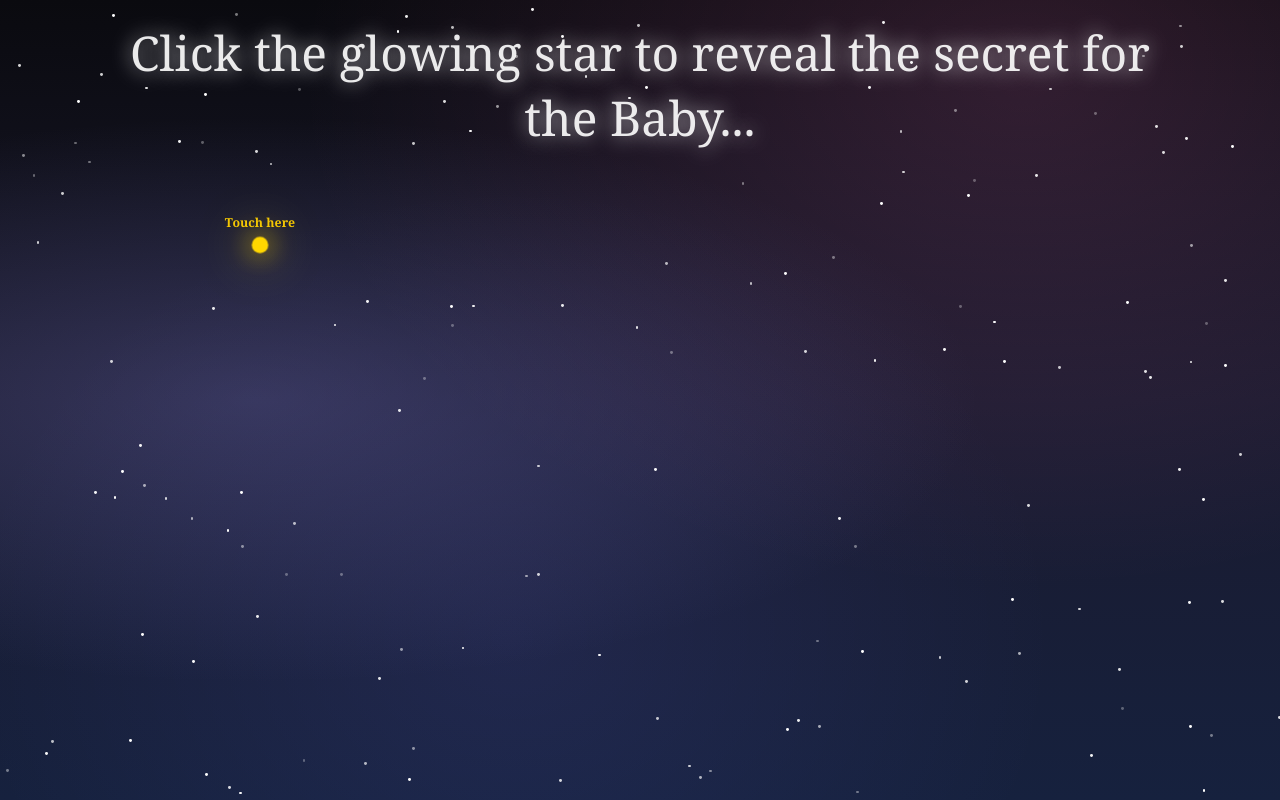
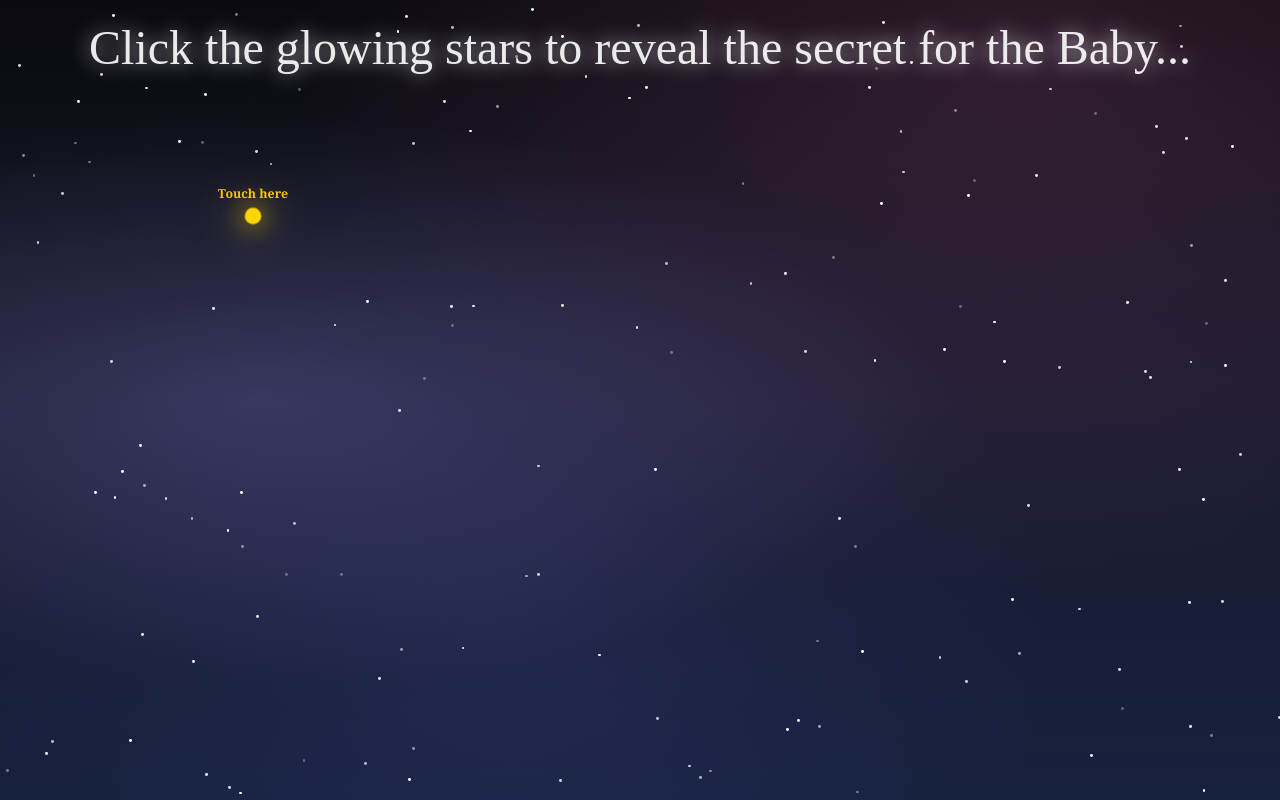
Before and after one commit to ArtisArtStudio/StrshOsGnd, a plain HTML site: page gender_reveal_constellation.html in a window 1280 px wide. Drawn offline with Linux system fonts and the light colour scheme; a web font is replaced by a local one.

Commit message:
major update

```diff
--- a/gender_reveal_constellation.html
+++ b/gender_reveal_constellation.html
@@ -4,6 +4,9 @@
     <meta charset="UTF-8">
     <meta name="viewport" content="width=device-width, initial-scale=1.0, user-scalable=no, viewport-fit=cover"/>
     <meta name="color-scheme" content="dark only">
+    <link rel="preconnect" href="https://fonts.googleapis.com">
+    <link rel="preconnect" href="https://fonts.gstatic.com" crossorigin>
+    <link href="https://fonts.googleapis.com/css2?family=Alegreya+SC&display=swap" rel="stylesheet">
     <title>Constellation Gender Reveal</title>
     <link href="main.css" rel="stylesheet" type="text/css">
     <link rel="stylesheet" type="text/css" href="main_landscape.css" media="screen and (orientation: landscape) and (max-width: 1023px)">
@@ -77,27 +80,27 @@
                 name: 'Andromeda',
                 gender: 'GIRL',
                 stars: [
-                    { name: 'Alpheratz', x: 0.296, y: 0.389 },       // Head
-                    { name: 'Mirach', x: 0.453, y: 0.441 },          // Hip
-                    { name: 'Almach', x: 0.594, y: 0.458 },          // Left foot
-                    { name: 'Delta And', x: 0.649, y: 0.427 },      // Right side
-                    { name: 'Mu And', x: 0.635, y: 0.597 },          // Right arm
-                    { name: 'Nu And', x: 0.548, y: 0.584 },         // Left arm
-                    { name: 'Upsilon And', x: 0.491, y: 0.592 },      // Right foot
-                    { name: 'Upsilon And', x: 0.412, y: 0.718 }      // Right foot
+                    { name: 'Alpheratz', x: 0.284, y: 0.339 },       // Head
+                    { name: 'Mirach', x: 0.453, y: 0.391 },          // Hip
+                    { name: 'Almach', x: 0.594, y: 0.408 },          // Left foot
+                    { name: 'Delta And', x: 0.649, y: 0.377 },      // Right side
+                    { name: 'Mu And', x: 0.635, y: 0.547 },          // Right arm
+                    { name: 'Nu And', x: 0.548, y: 0.534 },         // Left arm
+                    { name: 'Upsilon And', x: 0.491, y: 0.542 },      // Right foot
+                    { name: 'Upsilon And', x: 0.412, y: 0.668 }      // Right foot
 
                 ],
                 additionalStars: [
                     // Revealed after main constellation
-                    { name: '', x: 0.184, y: 0.280 },
-                    { name: '', x: 0.219, y: 0.442 },
-                    { name: '', x: 0.269, y: 0.420 },
-                    { name: '', x: 0.603, y: 0.288 },
-                    { name: '', x: 0.690, y: 0.403 },
-                    { name: '', x: 0.792, y: 0.379 },
-                    { name: '', x: 0.844, y: 0.422 },
-                    { name: '', x: 0.592, y: 0.869 },
-                    { name: '', x: 0.427, y: 0.835 }
+                    { name: '', x: 0.184, y: 0.230 },
+                    { name: '', x: 0.219, y: 0.392 },
+                    { name: '', x: 0.269, y: 0.370 },
+                    { name: '', x: 0.603, y: 0.238 },
+                    { name: '', x: 0.690, y: 0.353 },
+                    { name: '', x: 0.792, y: 0.329 },
+                    { name: '', x: 0.844, y: 0.372 },
+                    { name: '', x: 0.592, y: 0.819 },
+                    { name: '', x: 0.427, y: 0.785 }
                 ],
                  extraLines: [
                     [0, 8],
@@ -139,6 +142,12 @@
             CONFIG.constellation = 'orion';
         } else if (gendertext.toLowerCase().includes('girl')) {
             CONFIG.constellation = 'andromeda';
+        }
+        // Update instructions with family name or fallback
+        if (surname === null || surname.replace(/\s/g, '').length === 0) {
+            surname= 'the Baby';
+        } else{
+            surname = 'the Baby ' + surname;
         }
         class ConstellationReveal {
             constructor() {
@@ -214,14 +223,10 @@
             }
 
             init() {
+                // Set additional star color to colortxt at the beginning
+                document.documentElement.style.setProperty('--additional-star-color', colortxt);
                 this.handleResizeOrOrientationChange();
-                // Update instructions with family name or fallback
-                if (surname === null || surname.replace(/\s/g, '').length === 0) {
-                    surname= 'the Baby';
-                } else{
-                    surname = 'the Baby ' + surname;
-                }
-                this.instructions.textContent = 'Click the glowing star to reveal the secret for ' + surname + '...';
+                this.instructions.textContent = 'Click the glowing stars to reveal the secret for ' + surname + '...';
                 // Show first star
                 window.addEventListener('resize', () => this.handleResizeOrOrientationChange());
                 window.addEventListener('orientationchange', () => this.handleResizeOrOrientationChange());
@@ -488,10 +493,18 @@
             const fromY = (fromRect.top - canvasRect.top) + fromRect.height / 2;
             const toX = (toRect.left - canvasRect.left) + toRect.width / 2;
             const toY = (toRect.top - canvasRect.top) + toRect.height / 2;
-                this.ctx.strokeStyle = '#FFD700';
+
+            // Create gradient along the line
+            const gradient = this.ctx.createLinearGradient(fromX, fromY, toX, toY);
+            gradient.addColorStop(0.0, "rgba(255, 215, 0, 0)");     // transparent at start
+            gradient.addColorStop(0.3, "rgba(255, 215, 0, 0.6)");   // fade in
+            gradient.addColorStop(0.5, "rgba(255, 215, 0, 1)");     // brightest at middle
+            gradient.addColorStop(0.7, "rgba(255, 215, 0, 0.6)");   // fade out
+            gradient.addColorStop(1.0, "rgba(255, 215, 0, 0)");     // transparent at end
+
+            this.ctx.strokeStyle = gradient;
             this.ctx.lineWidth = 3;
-                this.ctx.shadowColor = '#FFD700';
-                this.ctx.shadowBlur = 15;
+
             this.ctx.beginPath();
             this.ctx.moveTo(fromX, fromY);
             this.ctx.lineTo(toX, toY);
@@ -519,9 +532,9 @@
                     const babyText = document.getElementById('babyText');
 
                     if (gendertext==gendertext2){
-                        babyText.textContent= surname + ' will be Strong and bold — just like Orion, the great hunter in the sky';
+                        babyText.textContent = surname + ' will be Strong and Bold — just like Orion, the great hunter in the sky';
                     }else {
-                        babyText.textContent=surname + ' will be Graceful and radiant — like Andromeda, the princess of the stars';
+                        babyText.textContent = surname + ' will be Graceful and Radiant — like Andromeda, the princess of the stars';
 
                     }
 
--- a/main.css
+++ b/main.css
@@ -83,8 +83,8 @@
         .constellation-star.additional {
             opacity: 0.7;
             visibility: visible;
-            background: #87CEEB;
-            box-shadow: 0 0 0.625rem #87CEEB, 0 0 1.25rem #87CEEB;
+            background: var(--additional-star-color, #87CEEB);
+            box-shadow: 0 0 0.625rem var(--additional-star-color, #87CEEB), 0 0 1.25rem var(--additional-star-color, #87CEEB);
             animation: gentleGlow 3s infinite alternate;
             cursor: default;
         }
@@ -273,6 +273,9 @@
 
         .instructions {
             position: absolute;
+            font-family: "Alegreya SC", serif;
+            font-weight: 400;
+            font-style: normal;
             top: 20px;
             left: 0;
             right: 0;
```
Also changed, not shown: overlay.png. Lines whose indentation alone changed are shown as unchanged.
